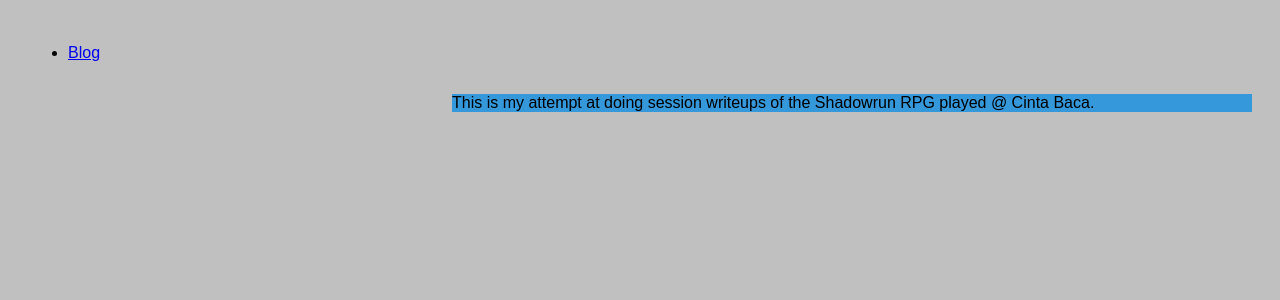
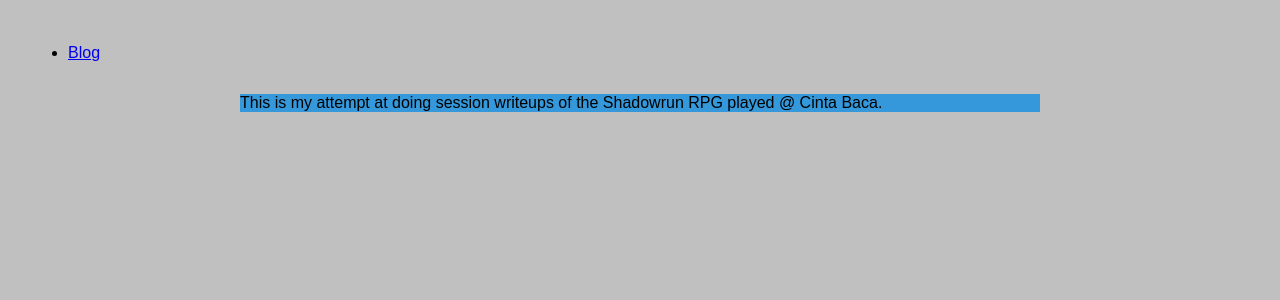
Before and after one commit to naylamay/naylamay.github.io, a Jekyll site: the page built from _posts/2019-11-12-What-are.md, in a window 1280 px wide. Shown: the top 300 px of the page. Built offline with Jekyll 4.4.1, drawn with Linux system fonts in a browser that asks for light colours.

Commit message:
Update main.css

```diff
--- a/css/main.css
+++ b/css/main.css
@@ -43,7 +43,8 @@
   flex-direction: column;
   justify-content: center;
   width: 800px;
-  float: right;
+  margin-left: auto;
+  margin-right: auto;
 }
 
 
```
